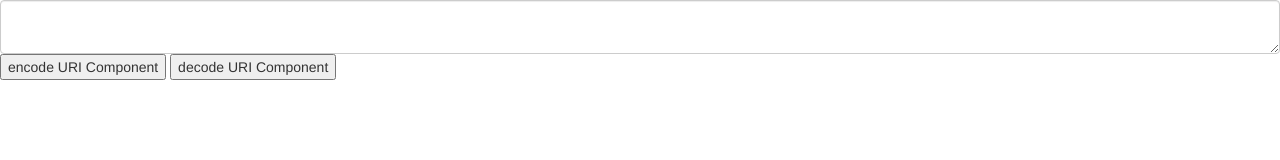
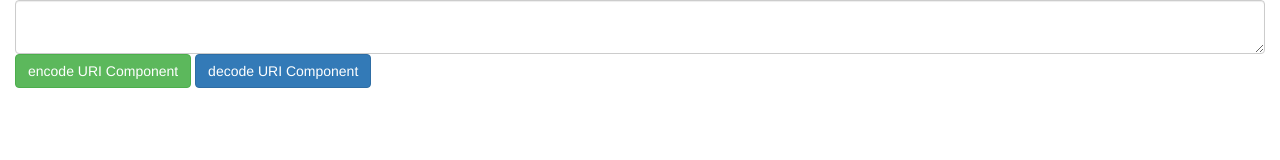
Before and after one commit to kahwee/untangle, a plain HTML site: page index.html in a window 1280 px wide. Drawn offline with nearby package versions, Linux system fonts and the light colour scheme.

Commit message:
SOme colors

```diff
--- a/index.html
+++ b/index.html
@@ -8,9 +8,11 @@
 <body>
 	<div class="container-fluid">
 		<div class="row">
-			<textarea class="form-control" id="snippet"></textarea>
-			<button type="button" id="encodeURIComponent">encode URI Component</button>
-			<button type="button" id="decodeURIComponent">decode URI Component</button>
+			<div class="col-md-12">
+				<textarea class="form-control" id="snippet"></textarea>
+				<button class="btn btn-success" type="button" id="encodeURIComponent">encode URI Component</button>
+				<button class="btn btn-primary" type="button" id="decodeURIComponent">decode URI Component</button>
+			</div>
 		</div>
 	</div>
 	<script src="js/app.js"></script>
```
